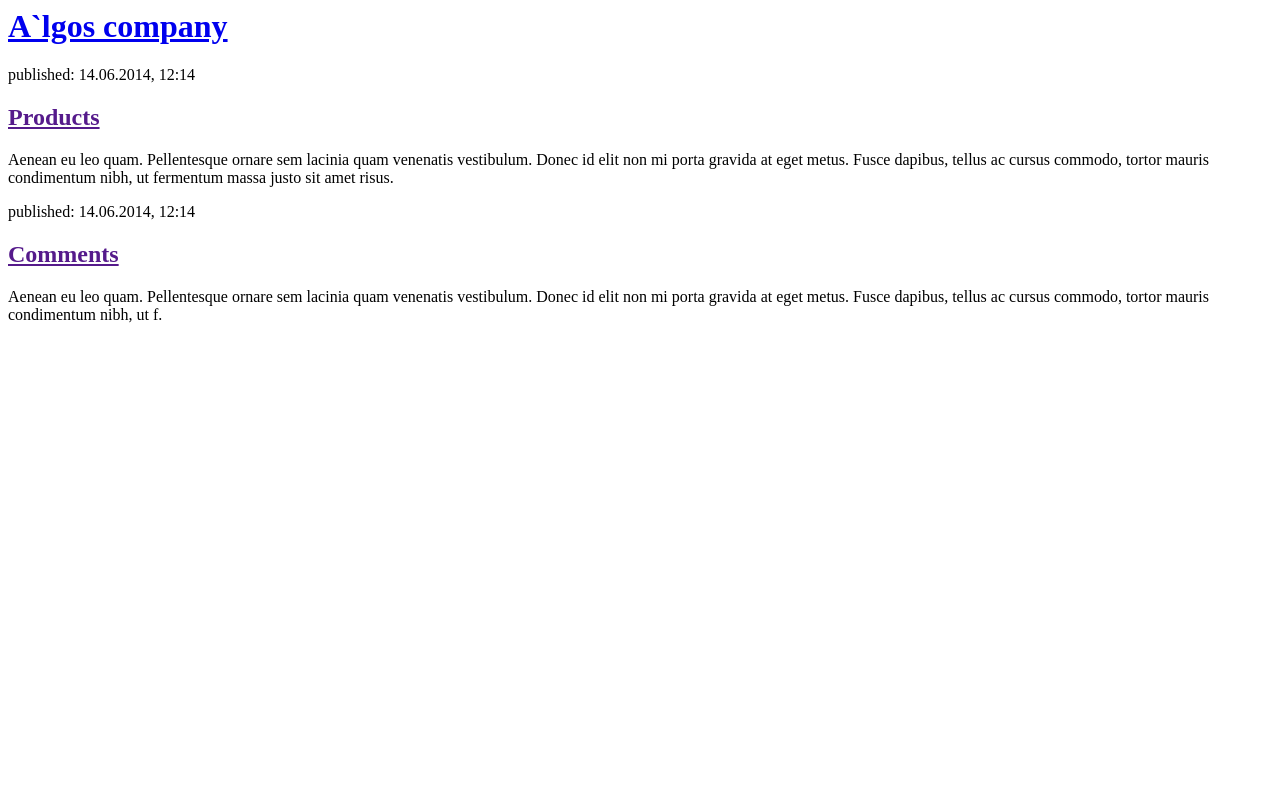
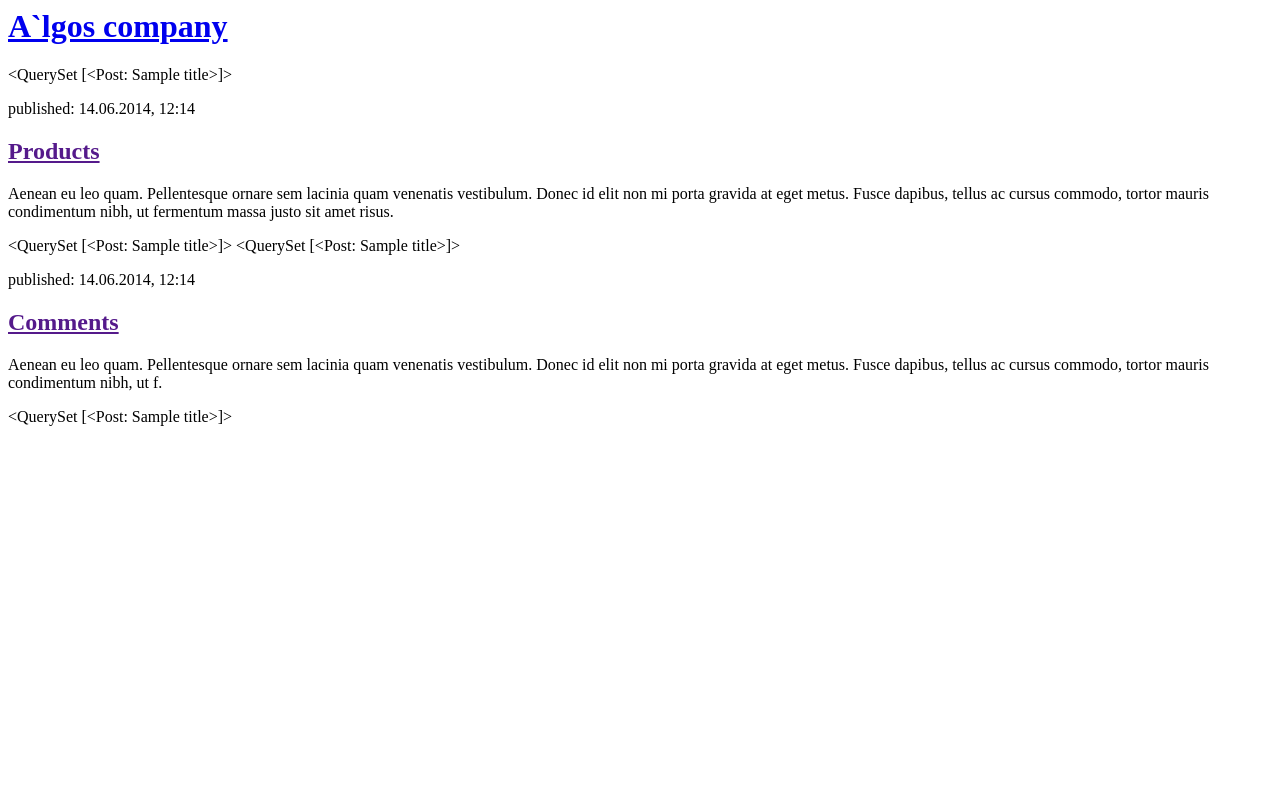
Before and after one commit to dzhomartbekkyzy/my-first-blog, a Django app: page / in a window 1280 px wide. Run offline with Django 3.2, Linux system fonts and the light colour scheme; data comes from the database, SQL or seed files in the repository; both versions use the stored data as it was after the commit.

Commit message:
Modified templates to display posts from database.

```diff
--- a/blog/templates/blog/post_list.html
+++ b/blog/templates/blog/post_list.html
@@ -7,16 +7,16 @@
             <h1><a href="/">A`lgos company</a></h1>
         </div>
 
-        <div>
+        {{ posts }}
             <p>published: 14.06.2014, 12:14</p>
             <h2><a href="">Products</a></h2>
             <p>Aenean eu leo quam. Pellentesque ornare sem lacinia quam venenatis vestibulum. Donec id elit non mi porta gravida at eget metus. Fusce dapibus, tellus ac cursus commodo, tortor mauris condimentum nibh, ut fermentum massa justo sit amet risus.</p>
-        </div>
+        {{ posts }}
 
-        <div>
+        {{ posts }}
             <p>published: 14.06.2014, 12:14</p>
             <h2><a href="">Comments</a></h2>
             <p>Aenean eu leo quam. Pellentesque ornare sem lacinia quam venenatis vestibulum. Donec id elit non mi porta gravida at eget metus. Fusce dapibus, tellus ac cursus commodo, tortor mauris condimentum nibh, ut f.</p>
-        </div>
+        {{ posts }}
     </body>
 </html>
--- a/blog/views.py
+++ b/blog/views.py
@@ -1,4 +1,7 @@
 from django.shortcuts import render
+from django.utils import timezone
+from .models import Post
 
 def post_list(request):
-    return render(request, 'blog/post_list.html', {})
+    posts = Post.objects.filter(published_date__lte=timezone.now()).order_by('published_date')
+    return render(request, 'blog/post_list.html', {'posts': posts})
```
Also changed, not shown: db.sqlite3.
